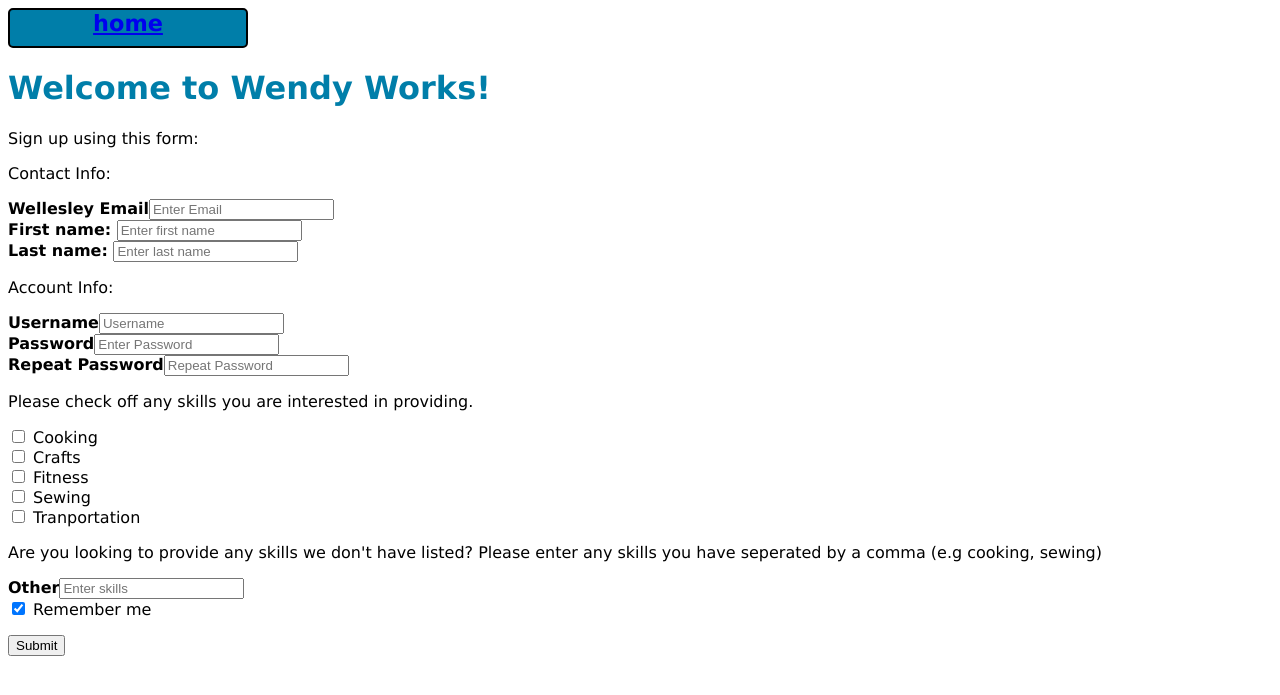
After one commit to nkd03/Wendy-Works, a Flask app: page /join/ in a window 1280 px wide. The commit adds this page. Shown: the top 695 px of the page. Run offline with Flask 3, Linux system fonts and the light colour scheme.

Commit message:
Created main page and create account html page with sign up form, made an empty account page for testing, have not yet done anything with database

```diff
--- a/app.py
+++ b/app.py
@@ -1,6 +1,7 @@
 from flask import (Flask, render_template, make_response, url_for, request,
                    redirect, flash, session, send_from_directory, jsonify)
 from werkzeug.utils import secure_filename
+import bcrypt
 app = Flask(__name__)
 
 # one or the other of these. Defaults to MySQL (PyMySQL)
@@ -28,42 +29,52 @@ def index():
 # You will probably not need the routes below, but they are here
 # just in case. Please delete them if you are not using them
 
-@app.route('/greet/', methods=["GET", "POST"])
-def greet():
-    if request.method == 'GET':
-        return render_template('greet.html', title='Customized Greeting')
-    else:
-        try:
-            username = request.form['username'] # throws error if there's trouble
-            flash('form submission successful')
-            return render_template('greet.html',
-                                   title='Welcome '+username,
-                                   name=username)
+@app.route('/join/', methods=["GET", "POST"])
+def join():
+     if request.method == 'GET':
+         return render_template('create.html', title='Create an Account')
+    #  else:
+    #      try:
+    #         #getting account information first
+    #          username = request.form.get("username")
+    #          pass1=request.form.get("pswrd")
+    #          pass2=request.form.get("pswrd-repeat")
+    #         #getting contact information
+    #          email=request.form.get("email")
 
-        except Exception as err:
-            flash('form submission error'+str(err))
-            return redirect( url_for('index') )
 
-@app.route('/formecho/', methods=['GET','POST'])
-def formecho():
-    if request.method == 'GET':
-        return render_template('form_data.html',
-                               method=request.method,
-                               form_data=request.args)
-    elif request.method == 'POST':
-        return render_template('form_data.html',
-                               method=request.method,
-                               form_data=request.form)
-    else:
-        # maybe PUT?
-        return render_template('form_data.html',
-                               method=request.method,
-                               form_data={})
+    #          if pass1 != pass2:
+    #             flash('passwords do not match')
+    #             return redirect( url_for('index'))
+#             flash('form submission successful')
+#             return render_template('greet.html',
+#                                    title='Welcome '+username,
+#                                    name=username)
 
-@app.route('/testform/')
-def testform():
-    # these forms go to the formecho route
-    return render_template('testform.html')
+        #  except Exception as err:
+        #      flash('form submission error'+str(err))
+        #      return redirect( url_for('index') )
+
+# @app.route('/formecho/', methods=['GET','POST'])
+# def formecho():
+#     if request.method == 'GET':
+#         return render_template('form_data.html',
+#                                method=request.method,
+#                                form_data=request.args)
+#     elif request.method == 'POST':
+#         return render_template('form_data.html',
+#                                method=request.method,
+#                                form_data=request.form)
+#     else:
+#         # maybe PUT?
+#         return render_template('form_data.html',
+#                                method=request.method,
+#                                form_data={})
+
+# @app.route('/testform/')
+# def testform():
+#     # these forms go to the formecho route
+#     return render_template('testform.html')
 
 
 if __name__ == '__main__':
@@ -75,7 +86,7 @@ if __name__ == '__main__':
     else:
         port = os.getuid()
     # set this local variable to 'wmdb' or your personal or team db
-    db_to_use = 'put_database_name_here_db'
+    db_to_use = 'wworks_db'
     print('will connect to {}'.format(db_to_use))
     dbi.conf(db_to_use)
     app.debug = True
--- a/templates/base.html
+++ b/templates/base.html
@@ -25,8 +25,6 @@
 <nav>
   <ul>
     <li><a href="{{url_for('index')}}">home</a></li>
-    <li><a href="{{url_for('greet')}}">greet</a></li>
-    <li><a href="{{url_for('testform')}}">testform</a></li>
   </ul>
 </nav>
 {% endblock %}
--- /dev/null
+++ b/templates/create.html
@@ -0,0 +1,67 @@
+{% extends "base.html" %}
+
+{% block main_content %}
+<h1>Welcome to Wendy Works!</h1>
+
+<form method=post action="{{url_for('join')}}"">
+  <p> Sign up using this form:</p>
+
+  <table>
+    <p>Contact Info:</p>
+    <tr><label for="email"><b>Wellesley Email</b></label>
+    <input type="text" placeholder="Enter Email" name="email" required></tr>
+    <br>
+    <tr><label for="f_name"><b>First name: </b></label>
+        <input type="text" placeholder="Enter first name" name="f_name" required></tr>
+        <br>
+    <tr><label for="l_name"><b>Last name: </b></label>
+        <input type="text" placeholder="Enter last name" name="l_name" required></tr>
+        <br>
+
+
+    <p>Account Info:</p>
+
+    <tr><label for="username"><b>Username</b></label>
+    <input type="text" placeholder="Username" name="username" required></tr>
+    <br>
+    <tr> <label for="psw"><b>Password</b></label>
+    <input type="password" placeholder="Enter Password" name="pswrd" required></tr>
+    <br>
+    <tr><label for="psw-repeat"><b>Repeat Password</b></label>
+    <input type="password" placeholder="Repeat Password" name="pswrd-repeat" required></tr>
+    <br>
+    <p>Please check off any skills you are interested in providing.</p>
+        <label>
+            <input type="checkbox" name="skills" value="cooking"> Cooking
+        </label>
+        <br>
+        <label>
+            <input type="checkbox" name="skills" value="crafts" > Crafts
+        </label><br>
+        <label>
+            <input type="checkbox"  name="skills" value="fitness" > Fitness
+        </label><br>
+        <label>
+            <input type="checkbox"  name="skills" value="sewing" > Sewing
+        </label><br>
+        <label>
+            <input type="checkbox"  name="skills" name="transportation" > Tranportation
+        </label><br>
+
+    <p>Are you looking to provide any skills we don't have listed? Please enter any skills you have seperated by a comma (e.g cooking, sewing)</p>
+    <tr><label for="skills"><b>Other</b></label>
+    <input type="text" placeholder="Enter skills" name="other_skills" required></tr>
+    </table>
+
+    <label>
+      <input type="checkbox" checked="checked" name="remember" > Remember me
+    </label>
+
+    <p> <input type='submit' value='Submit'> </p>
+
+
+</form>
+
+
+
+{% endblock %}
```
Also changed, not shown: templates/form_data.html (deleted, +0 -23 lines), templates/greet.html (deleted, +0 -13 lines), templates/main.html (+7 -2 lines), templates/testform.html (deleted, +0 -50 lines).
